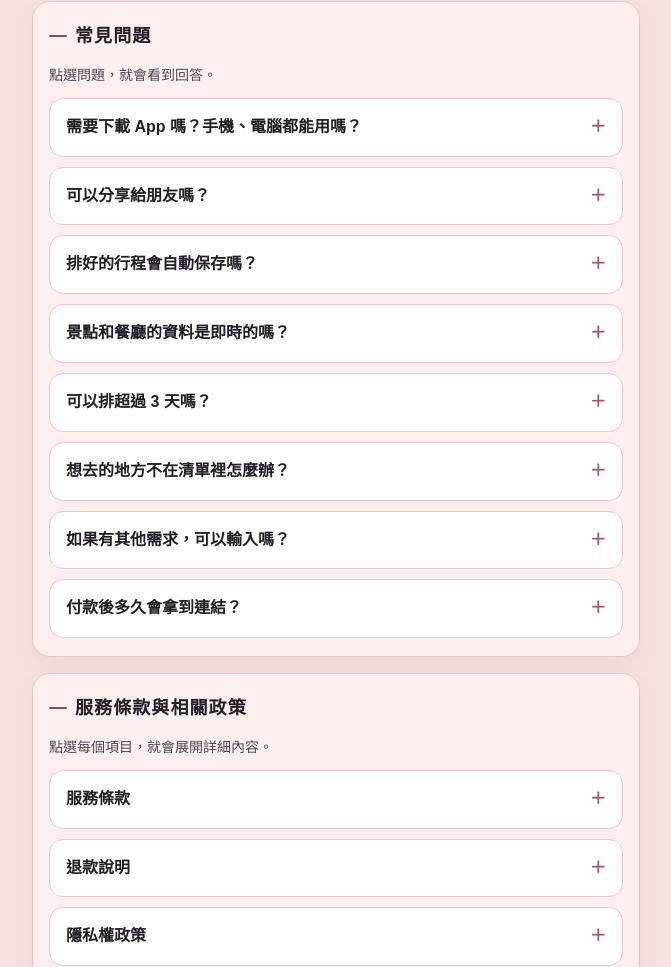
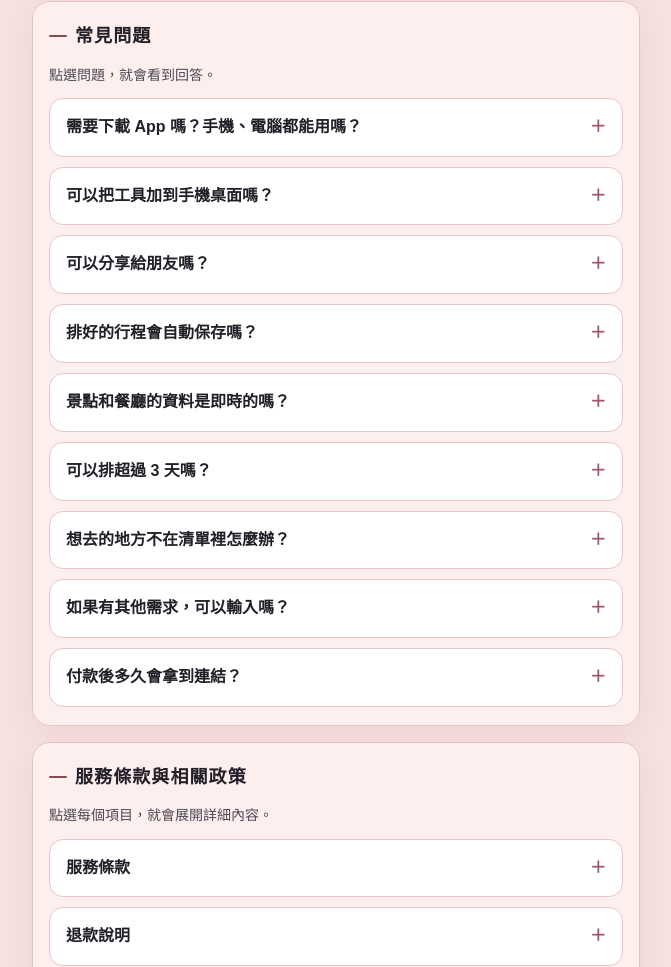
Before and after one commit to WANYUN566/yun, a plain HTML site: page index.html in a window 1280 px wide. Shown: the part 4179-5146 px from the top of the page, without its empty margins (304-975 px from the left). Drawn offline with Linux system fonts and the light colour scheme; a web font is replaced by a local one.

Commit message:
預覽：常見問題新增「加到手機桌面」教學
Co-Authored-By: Claude Opus 5.5 <noreply@anthropic.com>
Claude-Session: https://claude.ai/code/session_01VMtLAbHNEXLjtqfG5r2ihR

```diff
--- a/index.html
+++ b/index.html
@@ -348,6 +348,7 @@ main{position:relative;z-index:1}
 <h2 id="h-faq">常見問題</h2>
 <p class="note">點選問題，就會看到回答。</p>
 <details><summary>需要下載 App 嗎？手機、電腦都能用嗎？</summary><div><p>不用下載 App，也不用註冊帳號。收到連結後，用手機或電腦的瀏覽器打開就能使用，建議用 Safari 或 Chrome。</p><p>在 LINE 裡直接點開也能用，只是不能直接下載 PDF，會改成圖片讓你長按存到相簿。</p></div></details>
+<details><summary>可以把工具加到手機桌面嗎？</summary><div><p>可以，加到桌面後點一下就能打開，不用每次回 LINE 找連結。</p><p><b>iPhone</b>：用 Safari 打開使用連結 → 點下方的「分享」（方框加向上箭頭）→「加入主畫面」→「新增」。</p><p><b>Android</b>：用 Chrome 打開使用連結 → 右上角 ⋮ →「加到主畫面」。</p><p>桌面上會出現粉色雲朵圖示。使用時還是需要網路；排好的行程一樣不會自動保存，記得下載 PDF 或文字檔。</p></div></details>
 <details><summary>可以分享給朋友嗎？</summary><div><p>使用連結僅供購買者本人使用，請不要轉傳。不過你排好的行程（PDF、圖片或文字檔），可以傳給一起出遊的旅伴。</p></div></details>
 <details><summary>排好的行程會自動保存嗎？</summary><div><p>不會。重新整理或離開頁面，行程就會消失，排好後記得先下載 PDF 或文字檔。</p></div></details>
 <details><summary>景點和餐廳的資料是即時的嗎？</summary><div><p>不是。這是我整理好的範例清單，不是即時搜尋。營業時間、價格、是否公休，出發前請自己再確認一次。</p></div></details>
```
